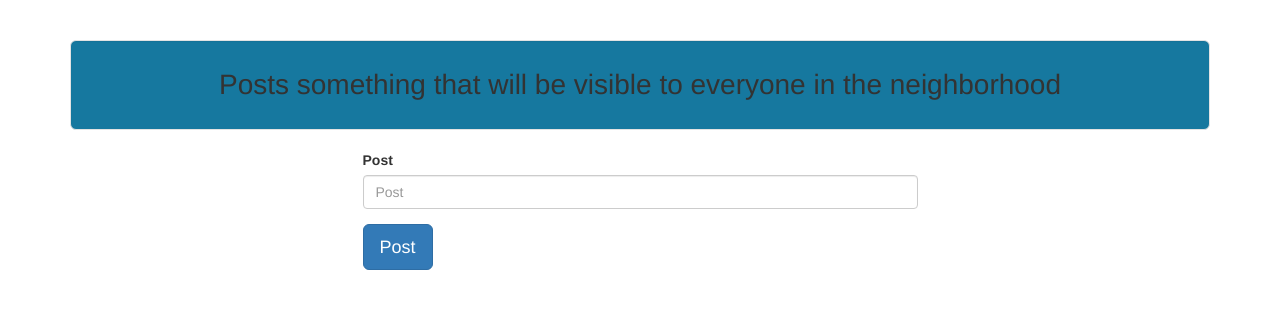
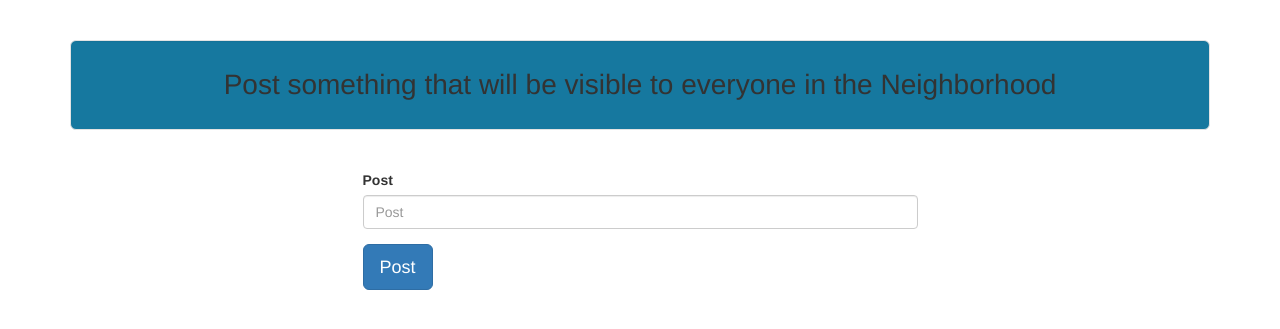
Before and after one commit to tgalvinjr/majirani-IP, a Django app: template mtaa/templates/new_post_form.html in a window 1280 px wide. Shown: the top 329 px of the page. Run offline with Django 3.2, Linux system fonts and the light colour scheme; the template is opened without the code that fills it: values that come from a table or form of the project are taken from there, others are empty; some libraries are stand-ins or nearby versions.

```diff
--- a/mtaa/templates/new_post_form.html
+++ b/mtaa/templates/new_post_form.html
@@ -18,11 +18,13 @@
   <br>
   <br>
   <div class="container">
-        <div class="well well-lg" style="text-align: center; font-size:200%; background-color:#16789f">Posts something that will be visible to everyone in the neighborhood</div>
+    <div class="well well-lg" style="text-align: center; font-size:200%; background-color:#16789f">Post something that
+      will be visible to everyone in the Neighborhood</div>
+      <br>
     <div class="row">
       <div class="col-md-3"></div>
       <div class="col-md-6">
-  <form  action="{%url 'new_post' neighborhood.id %}" method="post" enctype="multipart/form-data">
+        <form action="{%url 'new_post' neighborhood.id %}" method="post" enctype="multipart/form-data">
           {%csrf_token%}
 
           {% bootstrap_form form%}
```
Also changed, not shown: mtaa/templates/all_neigh_info.html (added). Lines whose indentation alone changed are shown as unchanged.
